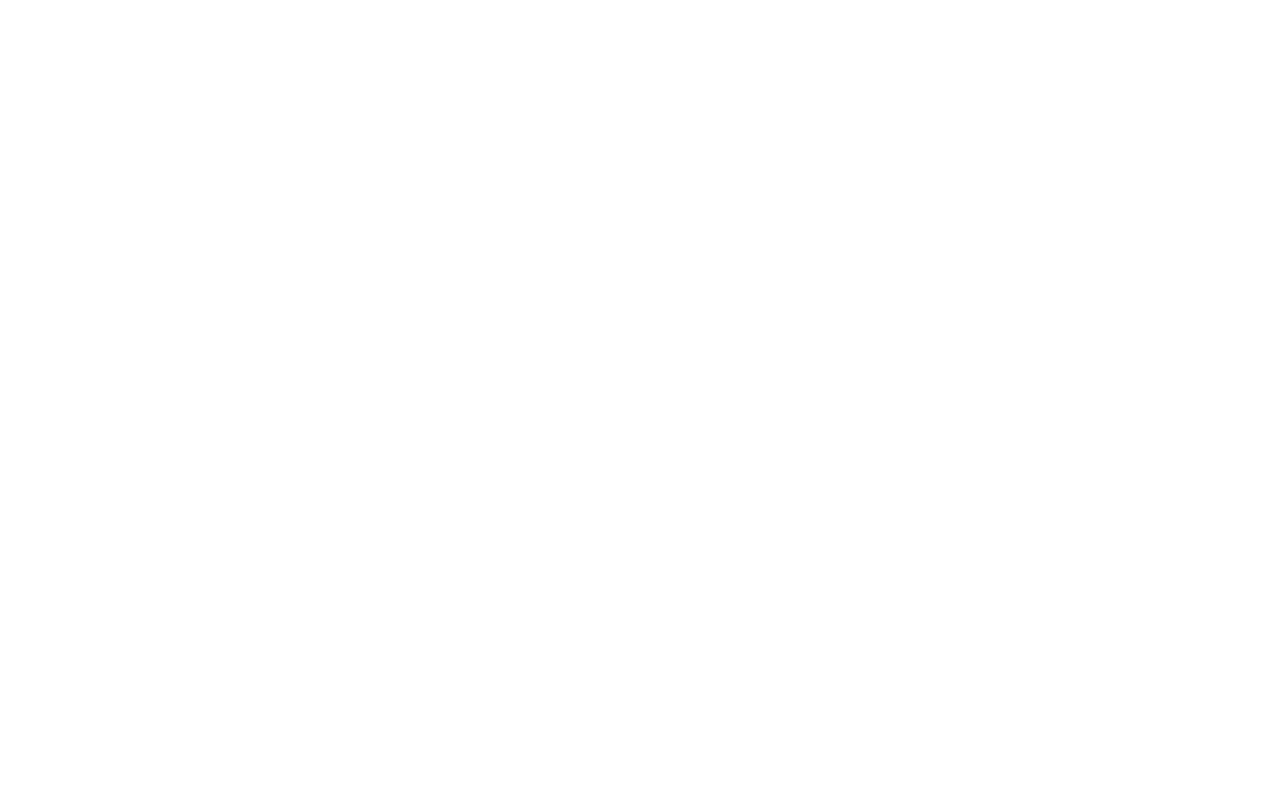
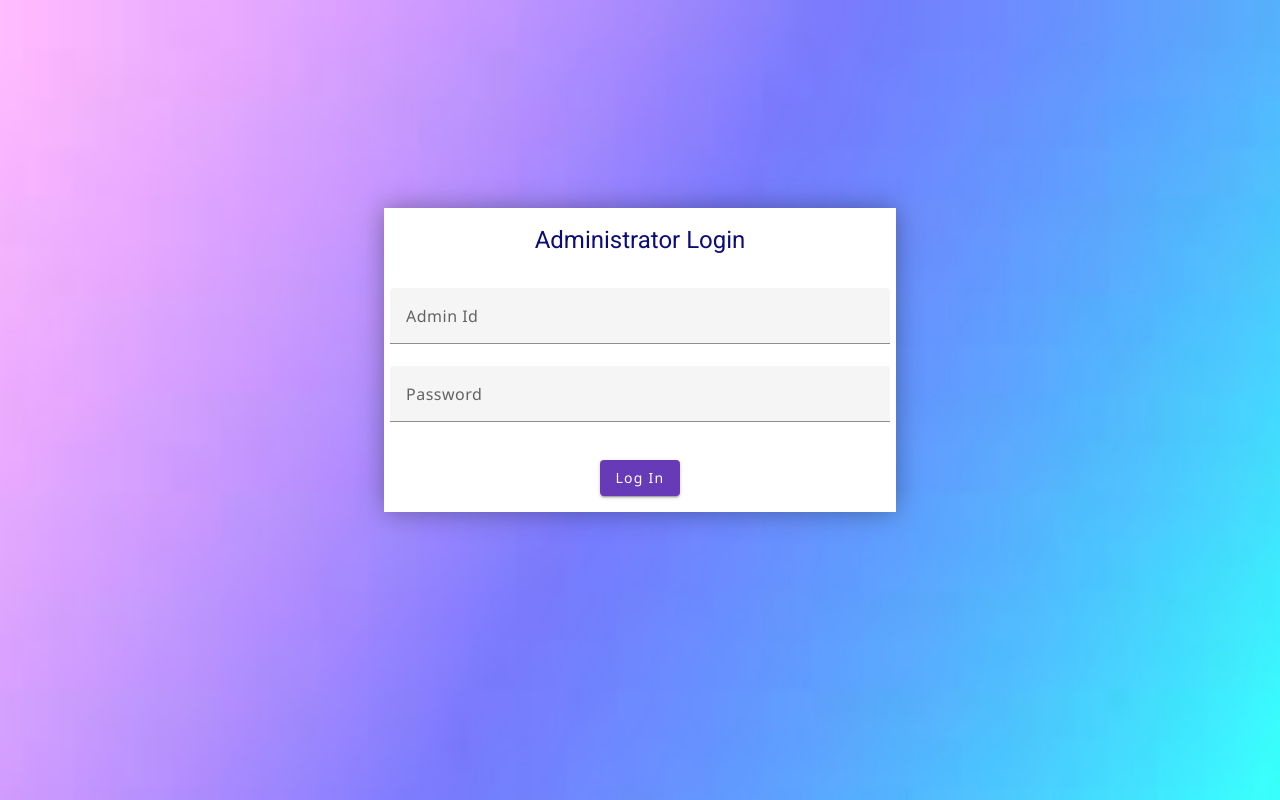
Before and after one commit to shrutikapse1/GatePassMgmt, an Angular app in the folder frontend/gate-pas-mgmt/: page /admin-login in a window 1280 px wide. Before the commit this address led to /. Built offline with nearby package versions, Linux system fonts and the light colour scheme.

Commit message:
Created admin login component

```diff
--- a/frontend/gate-pas-mgmt/src/app/app-routing.module.ts
+++ b/frontend/gate-pas-mgmt/src/app/app-routing.module.ts
@@ -1,9 +1,11 @@
 import { NgModule } from '@angular/core';
 import { RouterModule, Routes } from '@angular/router';
 import { UserLoginComponent } from './component/user-login/user-login.component';
+import { AdminLoginComponent } from './component/admin-login/admin-login.component';
 
 const routes: Routes = [
-  {path: "user-login", component: UserLoginComponent}
+  {path: "user-login", component: UserLoginComponent},
+  {path: "admin-login", component: AdminLoginComponent},
 ];
 
 @NgModule({
--- a/frontend/gate-pas-mgmt/src/app/app.module.ts
+++ b/frontend/gate-pas-mgmt/src/app/app.module.ts
@@ -12,11 +12,13 @@
 import { NgbModule } from '@ng-bootstrap/ng-bootstrap';
 import {MatButtonModule} from '@angular/material/button';
 import { ReactiveFormsModule } from '@angular/forms';
+import { AdminLoginComponent } from './component/admin-login/admin-login.component';
 
 @NgModule({
   declarations: [
     AppComponent,
-    UserLoginComponent
+    UserLoginComponent,
+    AdminLoginComponent
   ],
   imports: [
     BrowserModule,
--- /dev/null
+++ b/frontend/gate-pas-mgmt/src/app/component/admin-login/admin-login.component.html
@@ -0,0 +1,29 @@
+<div class="background-container">
+    <span>{{ alerttext }}</span>
+    <div class="form-container">
+      <h1>Administrator Login</h1>
+      <form class="user-login-form">
+        <mat-form-field class="form-field">
+          <mat-label>Admin Id</mat-label>
+          <input
+            matInput
+            placeholder="Enter Your Id"
+            class="form-input"
+            [formControl]="id"
+          />
+        </mat-form-field>
+        <mat-form-field class="form-field">
+          <mat-label>Password</mat-label>
+          <input
+            matInput
+            placeholder="Enter Your Password"
+            class="form-input"
+            [formControl]="password"
+          />
+        </mat-form-field>
+      </form>
+      <button mat-raised-button color="primary" (click)="onLogIn()">
+        Log In
+      </button>
+    </div>
+  </div>
--- /dev/null
+++ b/frontend/gate-pas-mgmt/src/app/component/admin-login/admin-login.component.scss
@@ -0,0 +1,64 @@
+* {
+    font-family:'Segoe UI', Tahoma, Geneva, Verdana, sans-serif;
+}
+
+.background-container {
+    height: 100%;
+    background-image: url("../../../assets/backgroundImage.jpg");
+    background-size: cover;
+    background-repeat: no-repeat;
+    background-position: center center;
+}
+
+.form-container {
+    background-color: white;
+    position: fixed;
+    top: 45%;
+    left: 50%;
+    -webkit-transform: translate(-50%, -50%);
+    transform: translate(-50%, -50%);
+    width: 40%;
+    display: flex;
+    flex-direction: column;
+    align-items: center;
+    justify-content: center;
+    // border: 1px solid black;
+    box-shadow: 0 0 25px rgba(0, 0, 0, 0.35);
+    transition: box-shadow 0.3s ease;
+}
+
+.form-container:hover {
+    box-shadow: 0 0 35px rgba(0, 0, 0, 0.45);
+}
+
+.user-login-form {
+    min-width: 150px;
+    max-width: 500px;
+    width: 100%;
+    margin: 1rem;
+}
+
+mat-form-field {
+    width: 100%;
+}
+
+button {
+    margin-bottom: 1rem;
+}
+
+h1 {
+    margin-top: 1rem;
+    color: rgb(12, 12, 120);
+}
+
+span {
+    position: fixed;
+    top: 20%;
+    left: 50%;
+    -webkit-transform: translate(-50%, -50%);
+    transform: translate(-50%, -50%);
+    width: 40%;
+    color: rgb(153, 31, 31);
+    text-align: center;
+    font-size: large;
+}
--- /dev/null
+++ b/frontend/gate-pas-mgmt/src/app/component/admin-login/admin-login.component.ts
@@ -0,0 +1,28 @@
+import { Component } from '@angular/core';
+import { FormControl } from '@angular/forms';
+
+@Component({
+  selector: 'app-admin-login',
+  templateUrl: './admin-login.component.html',
+  styleUrls: ['./admin-login.component.scss']
+})
+export class AdminLoginComponent {
+  alerttext = "";
+  alertBgColor = "";
+  id = new FormControl("");
+  password = new FormControl("");
+
+  onLogIn() {
+    const id = this.id.value;
+    const password = this.password.value;
+    if (id === "" || password === "") {
+      this.alerttext = (id === ""? "Admin Id": "Password") + " cannot be empty";
+      this.alertBgColor = "white";
+      setTimeout(() => {
+        this.alerttext = "";
+        this.alertBgColor = "";
+      }, 1000)
+      return;
+    }
+  }
+}
```
Also changed, not shown: 1 other file (tests, documents, lock files or other folders).
